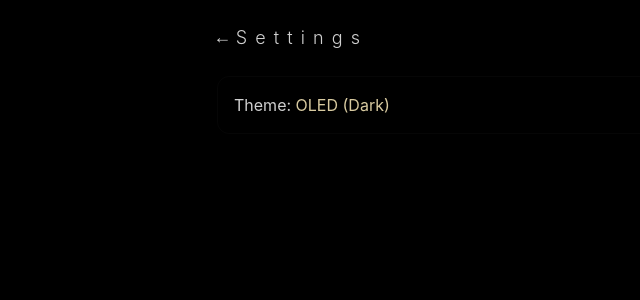
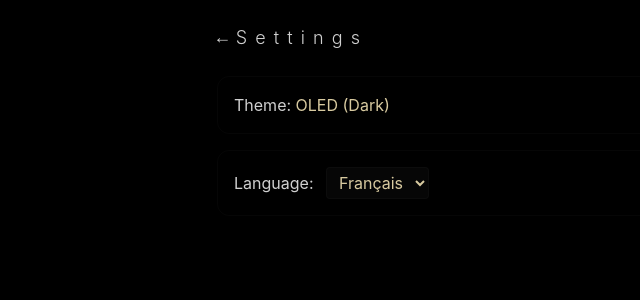
Before and after one commit to gryynn/nomad-app-live, a React (Vite) app in the folder frontend/: page /settings in a window 1280 px wide. Shown: the top 300 px of the page, without its empty margins (183-823 px from the left). Built offline with nearby package versions, Linux system fonts and the light colour scheme.

Commit message:
auto-claude: subtask-1-2 - Add language selector with French as default

```diff
--- a/frontend/src/pages/Settings.jsx
+++ b/frontend/src/pages/Settings.jsx
@@ -1,9 +1,11 @@
 import { useNavigate } from "react-router-dom";
 import { useTheme } from "../hooks/useTheme.jsx";
+import { useState } from "react";
 
 export default function Settings() {
   const { theme, toggle, mode } = useTheme();
   const navigate = useNavigate();
+  const [language, setLanguage] = useState("fr");
 
   return (
     <div
@@ -35,6 +37,30 @@ export default function Settings() {
         <span style={{ color: theme.textSecondary }}>Theme: </span>
         <span style={{ color: theme.accent }}>{mode === "oled" ? "OLED (Dark)" : "Light"}</span>
       </button>
+
+      {/* Language Selector */}
+      <div
+        className="rounded-xl p-4 mt-4"
+        style={{ background: theme.card, border: `1px solid ${theme.cardBorder}` }}
+      >
+        <label htmlFor="language-select" style={{ color: theme.textSecondary }}>
+          Language:{" "}
+        </label>
+        <select
+          id="language-select"
+          value={language}
+          onChange={(e) => setLanguage(e.target.value)}
+          className="rounded px-2 py-1 ml-2"
+          style={{
+            background: theme.surface,
+            color: theme.accent,
+            border: `1px solid ${theme.cardBorder}`,
+          }}
+        >
+          <option value="fr">Français</option>
+          <option value="en">English</option>
+        </select>
+      </div>
     </div>
   );
 }
```
Also changed, not shown: 2 other files (tests, documents, lock files or other folders).
